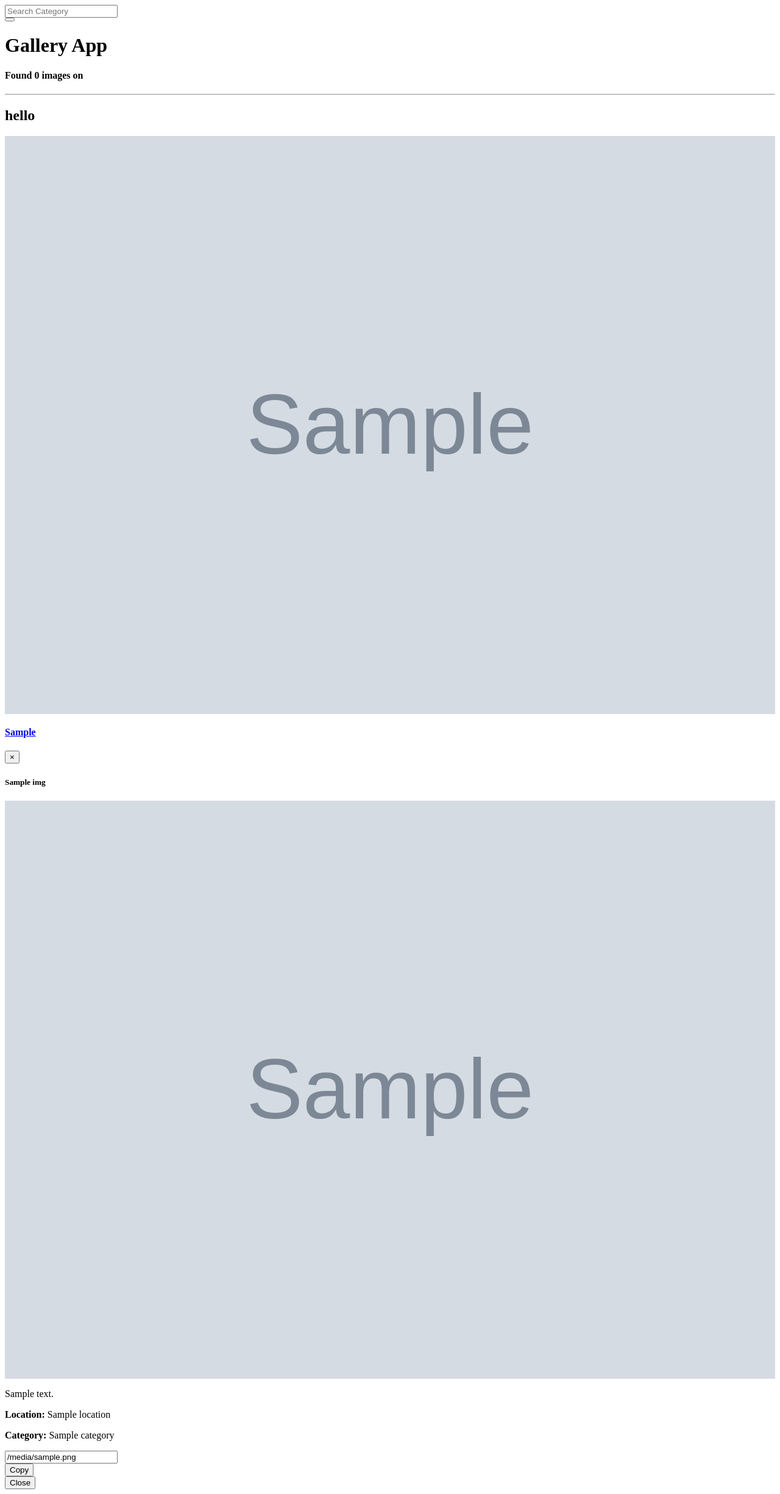
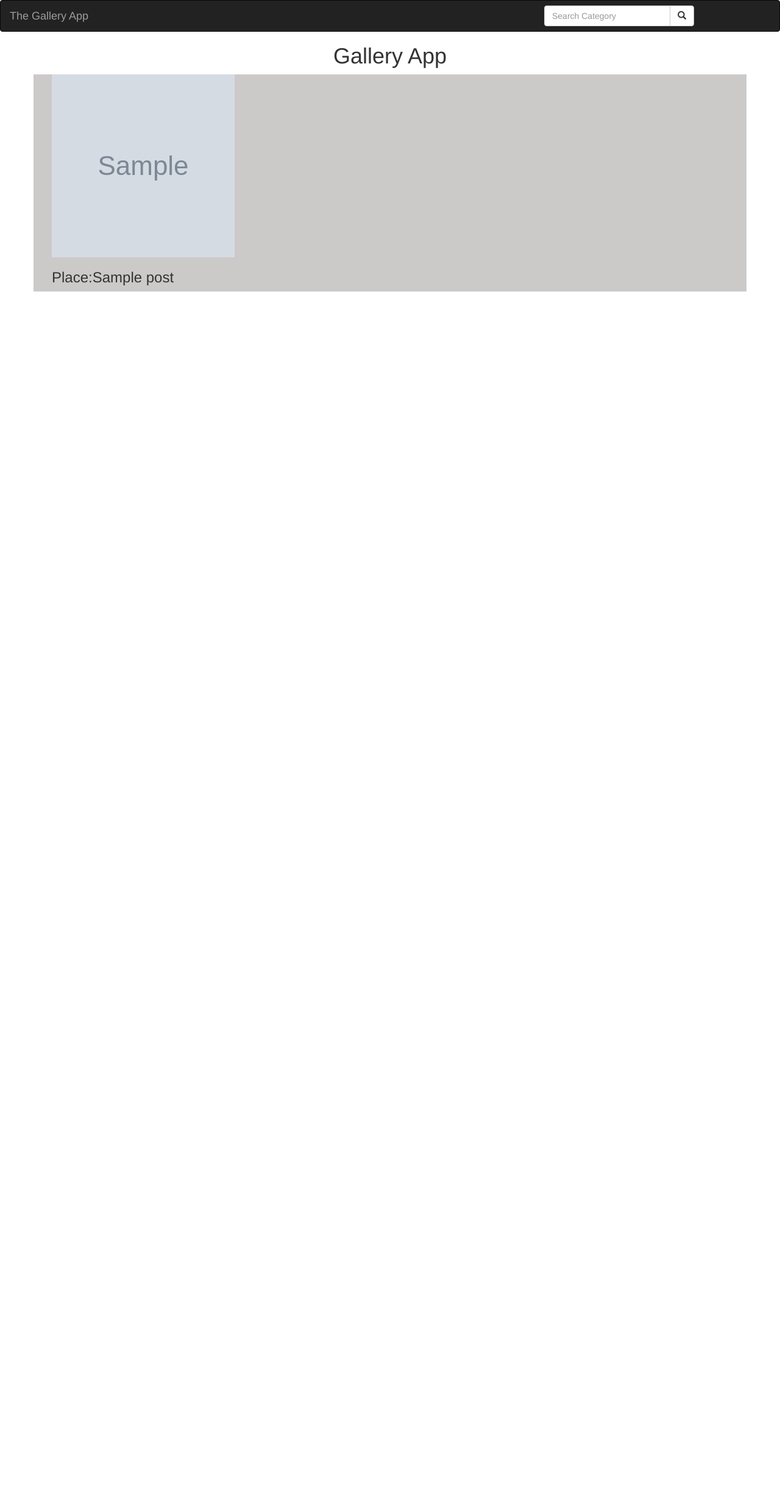
Before and after one commit to Tito-74/Gallery, a Django app: template photo/templates/location.html in a window 1280 px wide. Shown: the whole page at 61% size. After the commit the page ends 478 px from the top, so only its background shows below. Run offline with Django 3.2, Linux system fonts and the light colour scheme; tables that the repository leaves empty hold one stand-in row (values such as "Sample post"); the template is opened without the code that fills it: values that come from a table or form of the project are taken from there, most other values are stand-ins (such as "Sample title", 1, 10 or a date in 2020); grey boxes marked "Sample" are stand-in pictures; some libraries are stand-ins or nearby versions.

Commit message:
displaying by images

```diff
--- a/photo/models.py
+++ b/photo/models.py
@@ -39,7 +39,7 @@
     desc = models.TextField()
     pub_date = models.DateTimeField(auto_now_add=True)
     category = models.ForeignKey(Category,on_delete = models.CASCADE)
-    location = models.ForeignKey(Location,on_delete = models.CASCADE)
+    postLocation = models.ForeignKey(Location,on_delete = models.CASCADE)
     image = models.ImageField(upload_to = 'posts/')
 
     def __str__(self):
@@ -63,7 +63,7 @@
         return image
     @classmethod
     def fetch_by_location(cls,location):
-        location = cls.objects.filter(location__location = location).all()
+        location = cls.objects.filter(postLocation__location = location).all()
         return location
     @classmethod
     def get_post_by_id(cls, post_id):
--- a/photo/templates/location.html
+++ b/photo/templates/location.html
@@ -1,59 +1,12 @@
-<!-- {%extends 'base.html'%}
+{%extends 'base.html'%}
 {% block content %}
 {{block.super}}
-<div class="row">
-    {% if image%}
-    <h4 class="text-center">Found {{ location|length }} images on {{message}}</h4>
-    <div class="container">
-        <hr />
+<div class="container">
+    {% for item in post %}
+    <div class="col-lg-4 col-md-4 col-sm-6 col-xs-12">
+      <img src="{{item.image.url}}" class="img-responsive" alt="Image">
+      <h3>Place:{{ item.name }}</h3>
     </div>
-    {% else %}
-    <h4 class="text-center">There is no image for this location, search again</h4>
-    {% endif %}
+    {% endfor%}
 </div>
-<div class="container">
-    {% for item in image %}
-    <h2>hello</h2>
-    <div class="col-md-4">
-        <a href="#{{img.id}}" data-toggle="modal" data-target="#{{img.id}}">
-            <img src="{{img.image.url}}" class="img-responsive" alt="{{image.name}}" style="width:100%;width:100%">
-            <h4 class="text-center">{{item.location}}</h4>
-        </a>
-        <div class="modal fade" id="{{img.id}}" role="dialog">
-            <div class="modal-dialog modal-xl">
-                <div class="modal-content">
-                    <div class="modal-header">
-                        <button type="button" class="close" data-dismiss="modal">&times;</button>
-                        <h5 class="modal-title">{{img.image_name}}</h5>
-                        <img src="{{img.image.url}}" class="img-responsive" alt="Image"
-                            style="width:100%;max-width:100%">
-                    </div>
-                    <div class="modal-body">
-                        <p class="text-justify">{{img.description}}</p>
-                        <p class="text-left"><b>Location:</b> {{img.location}}</p>
-                        <p class="text-left"><b>Category:</b> {{img.category}}</p>
-                    </div>
-                    <div class="col-xs-10 col-sm-10 col-md-10 col-lg-10 padding-1">
-                        <input id="{{img.id}}-url" class="form-control input-md responsive" type="text"
-                            value="{{img.image.url}}">
-                    </div>
-                    <button type="button" onclick="copyToClipboard();">Copy</button>
-                    <script>
-                        function copyToClipboard() {
-                            var copyText = document.getElementById("{{img.id}}-url");
-                            copyText.select();
-                            copyText.setSelectionRange(0, 99999)
-                            document.execCommand("copy");
-                            alert('url copied');
-                        }
-                    </script>
-                    <div class="modal-footer">
-                        <button type="button" class="btn btn-default" data-dismiss="modal">Close</button>
-                    </div>
-                </div>
-            </div>
-        </div>
-    </div>
-    {%endfor%}
-</div>
-{% endblock %} -->
+{% endblock %}
--- a/photo/urls.py
+++ b/photo/urls.py
@@ -6,10 +6,10 @@
 
 urlpatterns = [
     url('^$',views.index,name = 'home'),
-    # url('^location/',views.post_location,name = 'location'),
+    url('^location/',views.post_location,name = 'location'),
     url('^search/',views.search_category,name = 'search'),
     url('^image/(?P<post_id>\d+)/$',views.post_properties, name='image'),
-    url(r'^location/(?P<location>\w+)',views.post_location,name = 'location'),
+    # url(r'^location/(?P<location>\w+)',views.post_location,name = 'location'),
 ]
 if settings.DEBUG:
     urlpatterns+= static(settings.MEDIA_URL, document_root = settings.MEDIA_ROOT)
```
Also changed, not shown: photo/views.py (+5 -12 lines), photo/migrations/0004_rename_location_post_postlocation.py (added).
